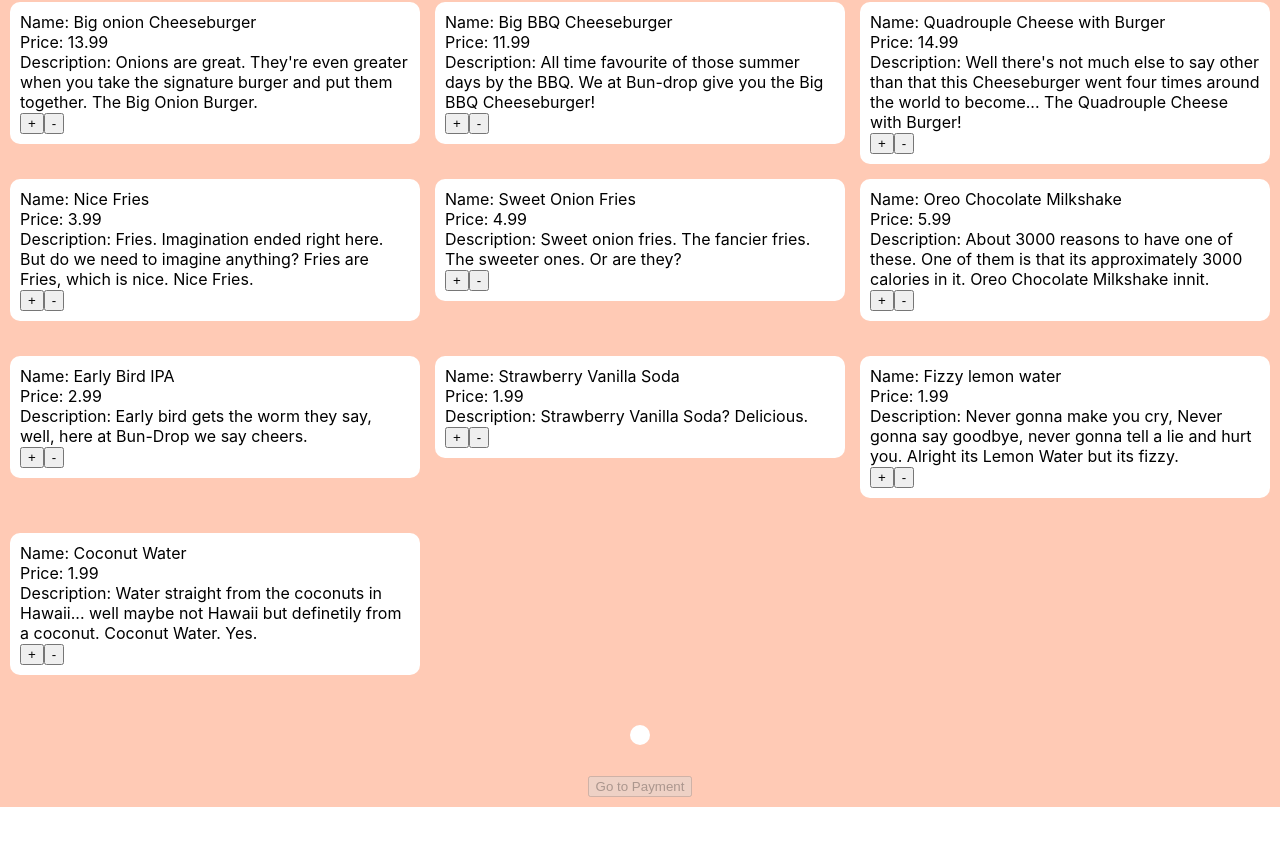
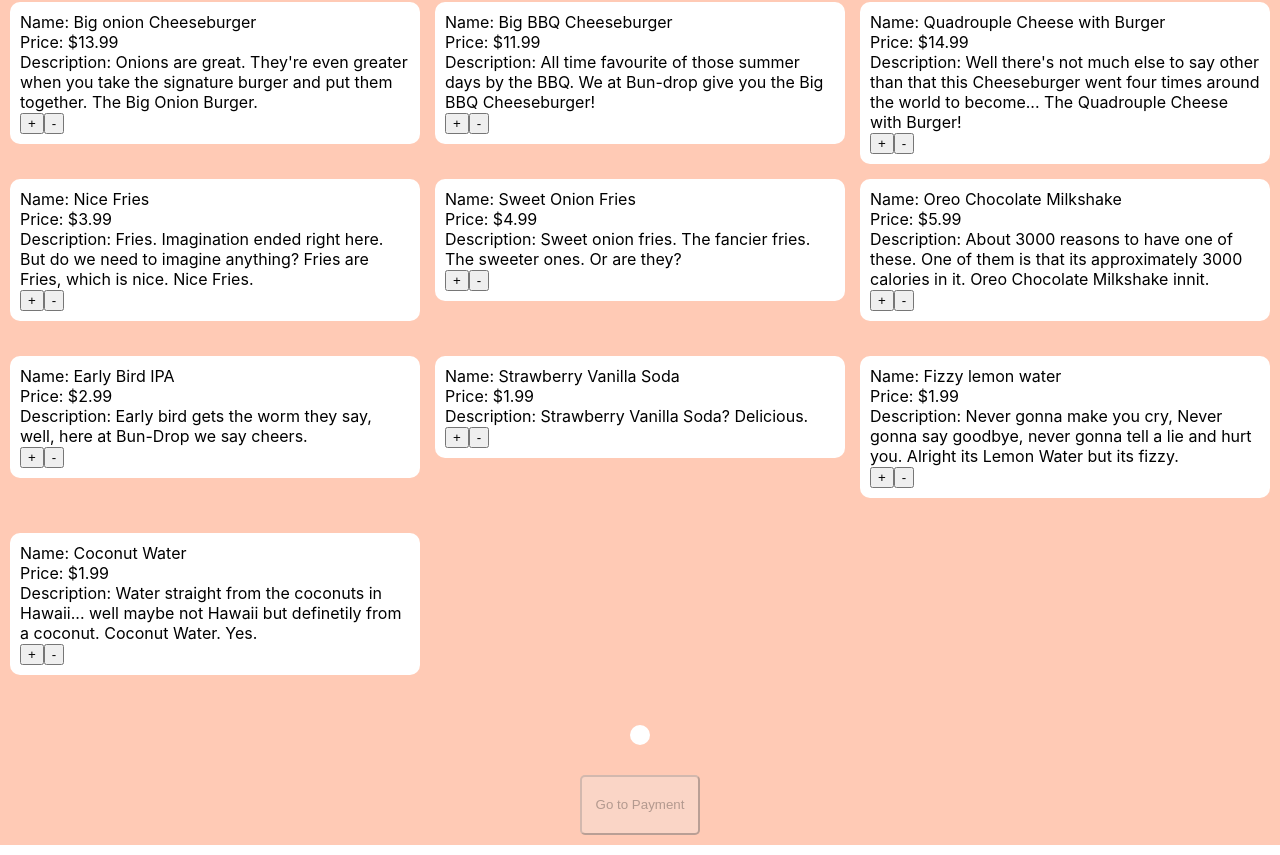
Before and after one commit to besim-nesimi/bun-drop, a React (Create React App) app: page /menu in a window 1280 px wide. Shown: the part 808-1663 px from the top of the page. Before the commit the page ends 1625 px from the top, so only its background shows below. Built offline with nearby package versions, Linux system fonts and the light colour scheme; data requests are answered from the project's data file; the HTML template or start-up script is replaced by a standard one.

Commit message:
Some more styling
Blue for heaven, beige for bun

Buns drop from heaven

```diff
--- a/src/components/PaymentForm.jsx
+++ b/src/components/PaymentForm.jsx
@@ -88,7 +88,7 @@ function PaymentForm() {
             width: "150px"
         },
         card: {
-            background: "#78aafa",
+            background: "#ffcab5",
             borderRadius: 15,
             padding: 10,
         },
--- a/src/components/home.jsx
+++ b/src/components/home.jsx
@@ -36,7 +36,7 @@ function Home() {
 
     const styles = {
         main: {
-            backgroundColor: "#ffcab5",
+            backgroundColor: "#78aafa",
             width: "100%",
             height: "100%",
         },
@@ -105,6 +105,10 @@ function Home() {
             display: "flex",
             justifyContent: "center",
             marginBottom: 10
+        },
+        bottomHalf: {
+            backgroundColor: "#ffcab5",
+            padding: 20,
         }
      }
 
@@ -130,6 +134,7 @@ function Home() {
             <div style={styles.container}>
             <Link to="/menu"><button style={styles.menubtn}>DROP THE MENU</button></Link>
             </div>
+            <div style={styles.bottomHalf}>
             <div style={styles.picSection}>
                 <div style={styles.picCards}>
                     <div style={styles.container}>
@@ -356,6 +361,7 @@ function Home() {
                     </div>
                 </div>
             </div>
+            </div>
         </div>
      );
 
--- a/src/components/menu.jsx
+++ b/src/components/menu.jsx
@@ -20,7 +20,7 @@ function Menu() {
 
     const styles = {
         main: {
-            backgroundColor: "#ffcab5",
+            backgroundColor: "#78aafa",
             width: "100%",
             height: "100%",
         },
@@ -45,6 +45,14 @@ function Menu() {
             backgroundColor: "white",
             padding: 10,
             borderRadius: 10,
+        },
+        bottomHalf: {
+            backgroundColor: "#ffcab5",
+        },
+        payBtn: {
+            width: 120,
+            height: 60,
+            borderRadius: 5,
         }
     }
 
@@ -105,7 +113,11 @@ function Menu() {
         <div style={styles.container}>
             <h1>Bun Drop Menu</h1>
         </div>
+        <div style={styles.bottomHalf}>
+
+
         <div style={styles.container}>
+            <div>
             <div style={styles.menuSection}>
 
             {menuData.map(item => {
@@ -114,7 +126,7 @@ function Menu() {
                     <div key={item.id}>
                         <div style={styles.menuCards}>
                         Name: {item.name} <br/>
-                        Price: {item.price} <br/>
+                        Price: ${item.price} <br/>
                         Description: {item.description} <br/>
                         {/* Image: <img src={require(item.image)} style={{maxWidth: "100px"}}/> <br/> */}
                         <button onClick={() => selectItem(item)}>+</button>
@@ -124,6 +136,7 @@ function Menu() {
                 )
             })}
             </div>
+        </div>
         </div>
         <div style={styles.container}>
             <div style={styles.menuCards}>
@@ -142,7 +155,8 @@ function Menu() {
             </div>
         </div>
         <div style={styles.container}>
-            <Link to="/payment"><button onClick={handlePayment} disabled={selectedItems.length < 1}>Go to Payment</button></Link>
+            <Link to="/payment"><button style={styles.payBtn} onClick={handlePayment} disabled={selectedItems.length < 1}>Go to Payment</button></Link>
+        </div>
         </div>
     </div> );
 }
--- a/src/components/payment.jsx
+++ b/src/components/payment.jsx
@@ -29,9 +29,15 @@ function Payment() {
 
     const styles = {
         main: {
-            backgroundColor: "#ffcab5",
+            backgroundColor: "#78aafa",
             width: "100%",
             height: "100%",
+        },
+        card: {
+            backgroundColor: "white",
+            margin: 10,
+            padding: 10,
+            borderRadius: 5,
         },
         container: {
             display: "flex",
@@ -55,6 +61,17 @@ function Payment() {
             width: 150,
             height: 60,
             borderRadius: 5,
+        },
+        priceCard: {
+            backgroundColor: "white",
+            margin: 10,
+            padding: 10,
+            borderRadius: 5,
+            display: "flex",
+            justifyContent: "center",
+        },
+        totalCard: {
+            backgroundColor: "#ffcab5"
         }
     }
 
@@ -74,18 +91,19 @@ function Payment() {
                 <PaymentForm />
             </div>
         </div>
+        <div style={styles.totalCard}>
         <div style={styles.container}>
             {orderData.length > 0 &&
             <div>
             {orderData.map(item => {
                 return (
-                    <div key={`${item.id} - ${item.name}`}>
-                    Name: {item.name} <br/>
+                    <div style={styles.card} key={`${item.id} - ${item.name}`}>
+                    "{item.name}" <br/>
                     Amount: {item.amount}
                 </div>
                 );
             })}
-            <div>
+            <div style={styles.priceCard}>
                 Total Price: ${calculateTotalPrice()}
             </div>
             </div>}
@@ -95,6 +113,7 @@ function Payment() {
                 <button style={styles.payBtn}>Pay</button>
             </Link>
         </div>
+        </div>
     </div>
     );
 }
```
